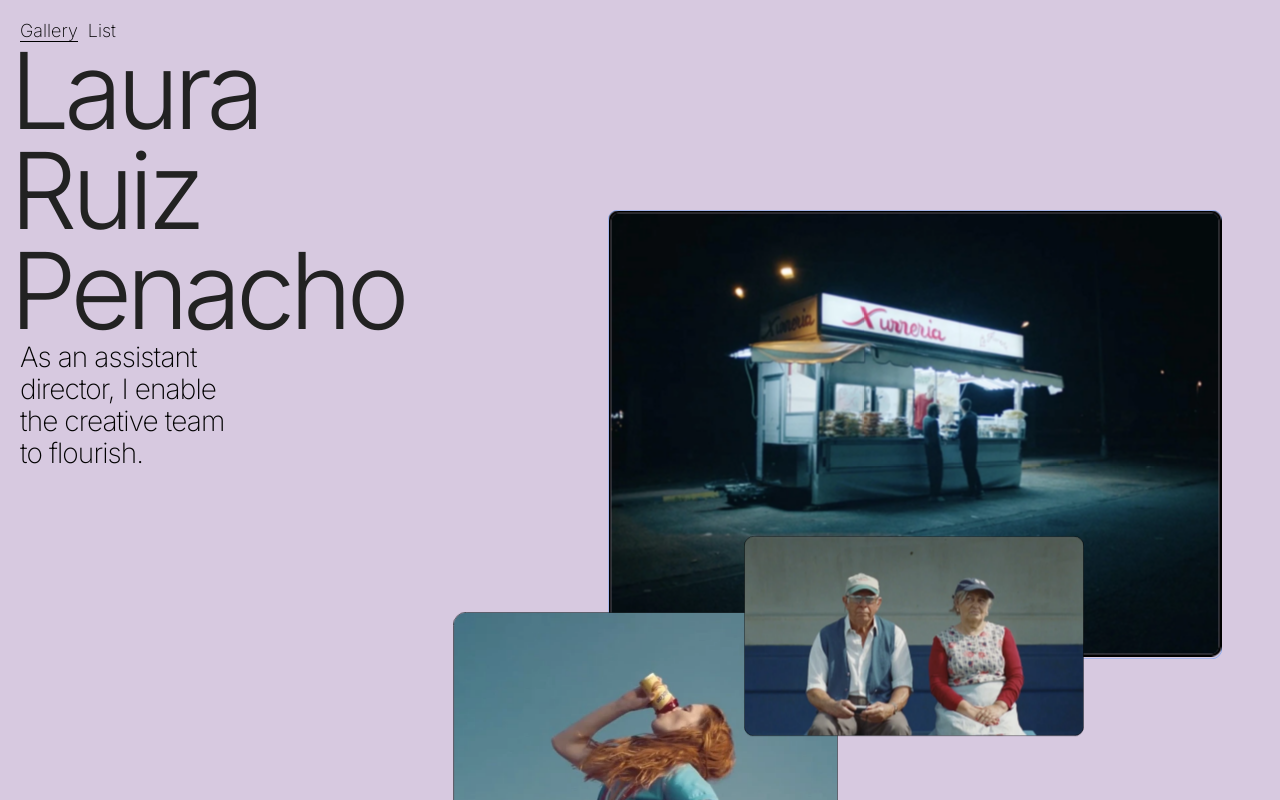
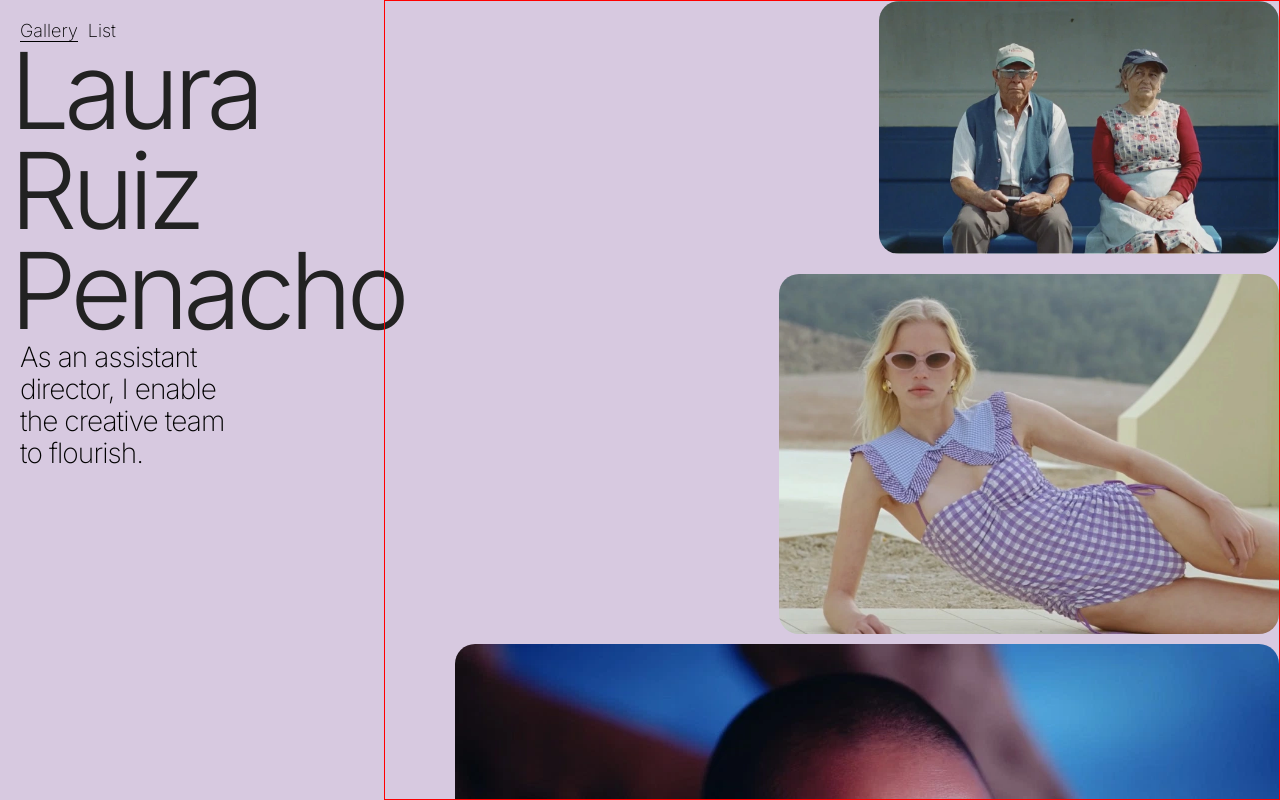
Before and after one commit to alejandromachin/lauraruizweb, a React (Create React App) app: page /home in a window 1280 px wide. Built offline with nearby package versions, Linux system fonts and the light colour scheme.

Commit message:
added grid styles to first group of photos to try parallax

```diff
--- a/src/components/ProjectsDisplay3/ProjectsDisplay3.js
+++ b/src/components/ProjectsDisplay3/ProjectsDisplay3.js
@@ -1,24 +1,32 @@
 const ProjectsDisplay3 = () => {
   return (
     <div className="projects-container">
-      <img className="" src="/images/12_octubre.webp" alt="" />
-      <img className="" src="/images/uterque.webp" alt="" />
-      <img className="" src="/images/soy_rebelde.webp" alt="" />
-      <img className="" src="/images/she_knows.webp" alt="" />
-      <img className="" src="/images/injubilables.webp" alt="" />
-      <img className="" src="/images/live_more_now.webp" alt="" />
-      <img className="" src="/images/wolkswagen_cady.webp" alt="" />
-      <img className="" src="/images/digues_el_que_penses.webp" alt="" />
-      <img className="" src="/images/mo_aitana.webp" alt="" />
-      <img className="" src="/images/fotocasa.webp" alt="" />
-      <img className="" src="/images/future_manifesto.webp" alt="" />
-      <img className="" src="/images/colacao.webp" alt="" />
-      <img className="" src="/images/light_free.webp" alt="" />
-      <img className="" src="/images/el_verano_que_merecemos.webp" alt="" />
-      <img className="" src="/images/mil_y_una_noches.webp" alt="" />
-      <img className="" src="/images/ya_no_vales.webp" alt="" />
-      <img className="" src="/images/fucking_money_man.webp" alt="" />
-      <img className="" src="/images/sen_senra.webp" alt="" />
+      <img className="image-1" src="/images/12_octubre.webp" alt="" />
+      <img className="image-2" src="/images/uterque.webp" alt="" />
+      <img className="image-3" src="/images/soy_rebelde.webp" alt="" />
+      <div className="row-3-space-distributer">
+        <img className="image-4" src="/images/she_knows.webp" alt="" />
+        <img className="image-5" src="/images/injubilables.webp" alt="" />
+      </div>
+      <img className="image-6" src="/images/live_more_now.webp" alt="" />
+      <img className="image-7" src="/images/volkswagen_cady.webp" alt="" />
+      <img className="image-8" src="/images/digues_el_que_penses.webp" alt="" />
+      <div className="row-6-space-distributer">
+        <img className="image-9" src="/images/mo_aitana.webp" alt="" />
+      </div>
+      <img className="image-10" src="/images/fotocasa.webp" alt="" />
+      <img className="image-11" src="/images/future_manifesto.webp" alt="" />
+      {/* <img className="image-12" src="/images/colacao.webp" alt="" />
+      <img className="image-13" src="/images/light_free.webp" alt="" />
+      <img
+        className="image-14"
+        src="/images/el_verano_que_merecemos.webp"
+        alt=""
+      />
+      <img className="image-15" src="/images/mil_y_una_noches.webp" alt="" />
+      <img className="image-16" src="/images/ya_no_vales.webp" alt="" />
+      <img className="image-17" src="/images/fucking_money_man.webp" alt="" />
+      <img className="image-18" src="/images/sen_senra.webp" alt="" /> */}
     </div>
   );
 };
--- a/src/index.css
+++ b/src/index.css
@@ -112,6 +112,7 @@ a:active {
 .lax-box {
   display: flex;
   flex-direction: row;
+  padding: 10em 0;
 }
 
 .lax-1 {
@@ -166,10 +167,10 @@ a:active {
   background-color: #5496ff;
 }
 
-img:hover,
+/* img:hover,
 .imgWrap:hover img {
   visibility: hidden;
-}
+} */
 
 /*
 .lax-4 {
@@ -184,6 +185,73 @@ img:hover,
   transform: translateZ(-1px) scale(1);
 } */
 
-.lax-box {
-  padding: 10em 0;
+.projects-container {
+  width: 70vw;
+  height: 100vh;
+  display: flex;
+  flex-direction: row;
+  flex-wrap: wrap;
+  overflow-x: hidden;
+  border: 1px solid red;
+  gap: 10px;
+  align-items: center;
+  justify-content: flex-end;
 }
+
+img {
+  border-radius: 20px;
+}
+
+.image-1 {
+  width: 400px;
+  align-self: flex-end;
+}
+.image-2 {
+  width: 500px;
+  margin-top: 10px;
+}
+
+.image-3 {
+  justify-content: flex-end;
+}
+.image-4 {
+  width: 500px;
+}
+.image-5 {
+  width: 450px;
+  align-self: flex-end;
+  justify-content: flex-end;
+}
+.row-3-space-distributer {
+  display: flex;
+  width: 100%;
+  justify-content: space-around;
+  align-items: center;
+}
+.row-6-space-distributer {
+  display: flex;
+  width: 100%;
+  justify-content: flex-start;
+  align-items: center;
+}
+
+.image-6 {
+  width: 500px;
+}
+.image-7 {
+  width: 400px;
+}
+.image-8 {
+  width: 800px;
+}
+
+.image-9 {
+  width: 600px;
+}
+
+.image-10 {
+  width: 400px;
+}
+.image-11 {
+  width: 500px;
+}
--- a/src/pages/Home/Home.js
+++ b/src/pages/Home/Home.js
@@ -2,7 +2,8 @@
 // import { Suspense } from "react";
 // import { Canvas } from "@react-three/fiber";
 // import ProjectsDisplay from "../../components/ProjectsDisplay/ProjectsDisplay";
-import ProjectsDisplay2 from "../../components/ProjectsDisplay2/ProjectsDisplay2";
+// import ProjectsDisplay2 from "../../components/ProjectsDisplay2/ProjectsDisplay2";
+import ProjectsDisplay3 from "../../components/ProjectsDisplay3/ProjectsDisplay3";
 
 const Home = () => {
   return (
@@ -17,7 +18,7 @@ const Home = () => {
           <Preload />
         </Suspense>
       </Canvas> */}
-      <ProjectsDisplay2 />
+      <ProjectsDisplay3 />
     </>
   );
 };
```
